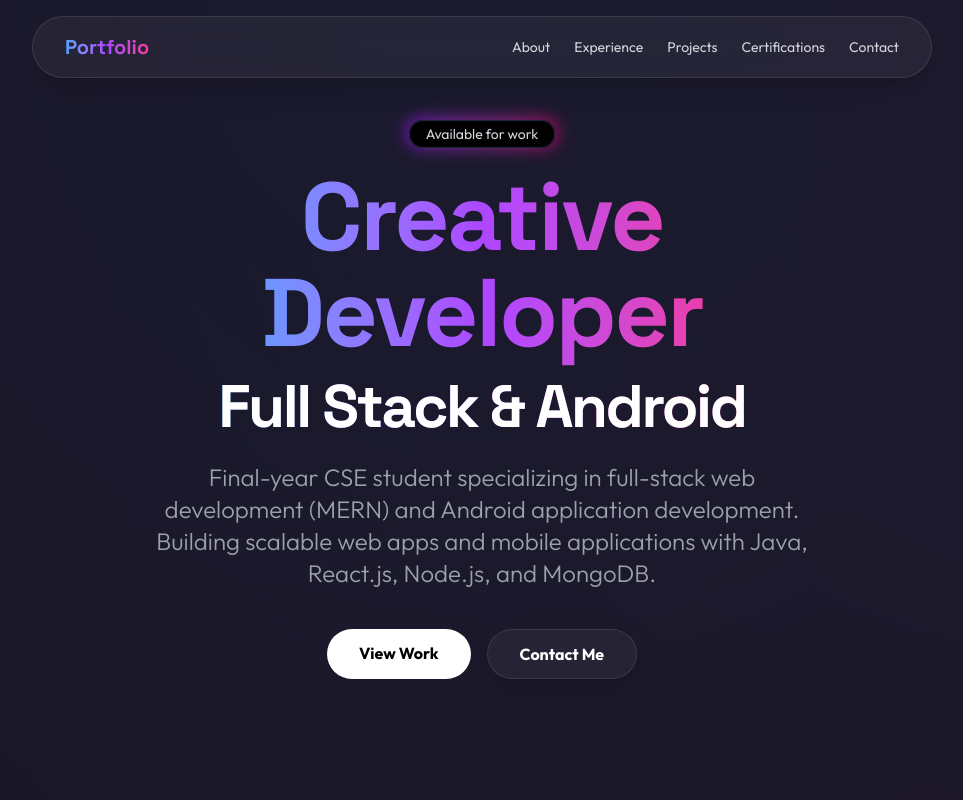
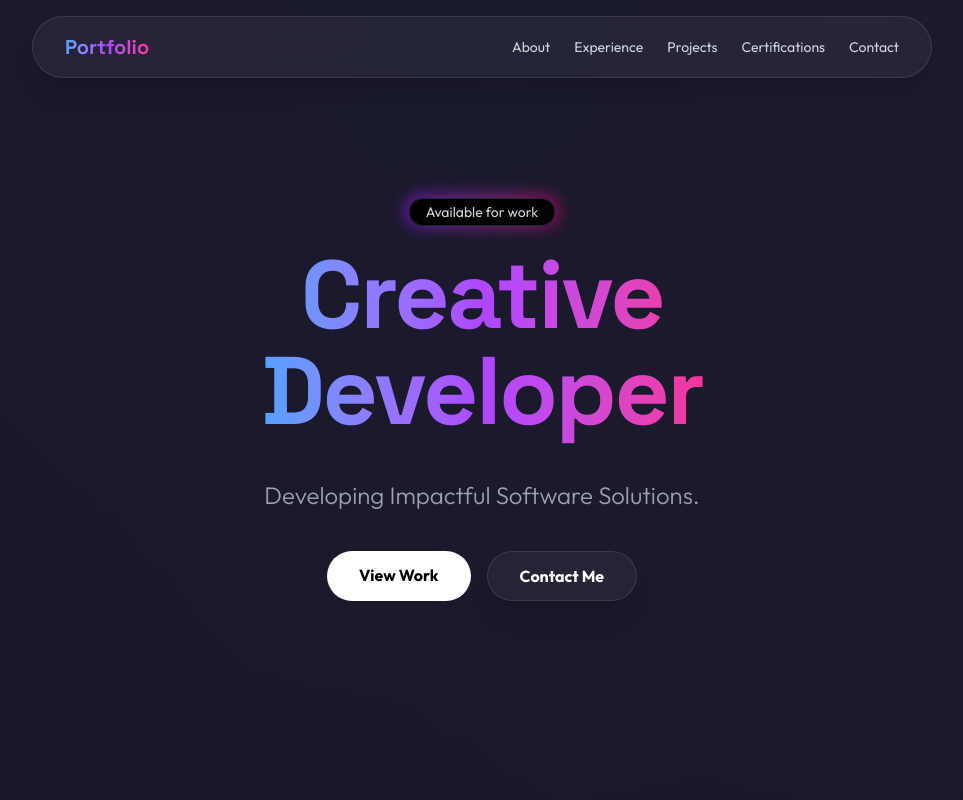
Before and after one commit to sakshiagrawal2711/Portfolio, a React (Vite) app in the folder client/: page / in a window 1280 px wide. Shown: the top 800 px of the page, without its empty margins (158-1121 px from the left). Built offline with nearby package versions, Linux system fonts and the light colour scheme.

Commit message:
Updated Hero

```diff
--- a/client/src/components/Hero.jsx
+++ b/client/src/components/Hero.jsx
@@ -21,7 +21,7 @@ const Hero = () => {
                 className="text-6xl md:text-8xl font-bold mb-6 gradient-text tracking-tight"
             >
                 Creative<br />Developer
-                <span className="block text-4xl md:text-6xl mt-4 text-white">Full Stack & Android</span>
+                <span className="block text-4xl md:text-6xl mt-4 text-white"></span>
             </motion.h1>
 
             <motion.p
@@ -30,8 +30,7 @@ const Hero = () => {
                 transition={{ delay: 0.4 }}
                 className="text-xl md:text-2xl text-gray-400 mb-10 max-w-2xl font-light"
             >
-                Final-year CSE student specializing in full-stack web development (MERN) and Android application development.
-                Building scalable web apps and mobile applications with Java, React.js, Node.js, and MongoDB.
+                Developing Impactful Software Solutions.
             </motion.p>
 
             <motion.div
```
